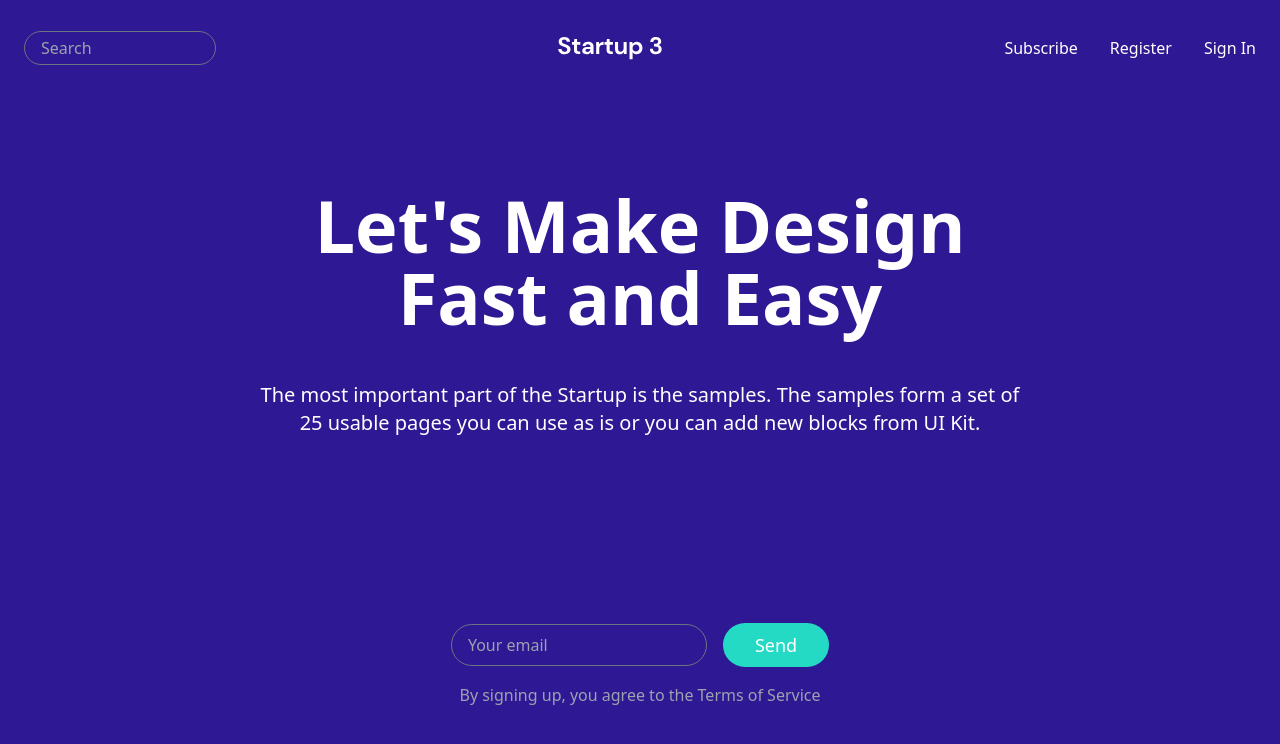
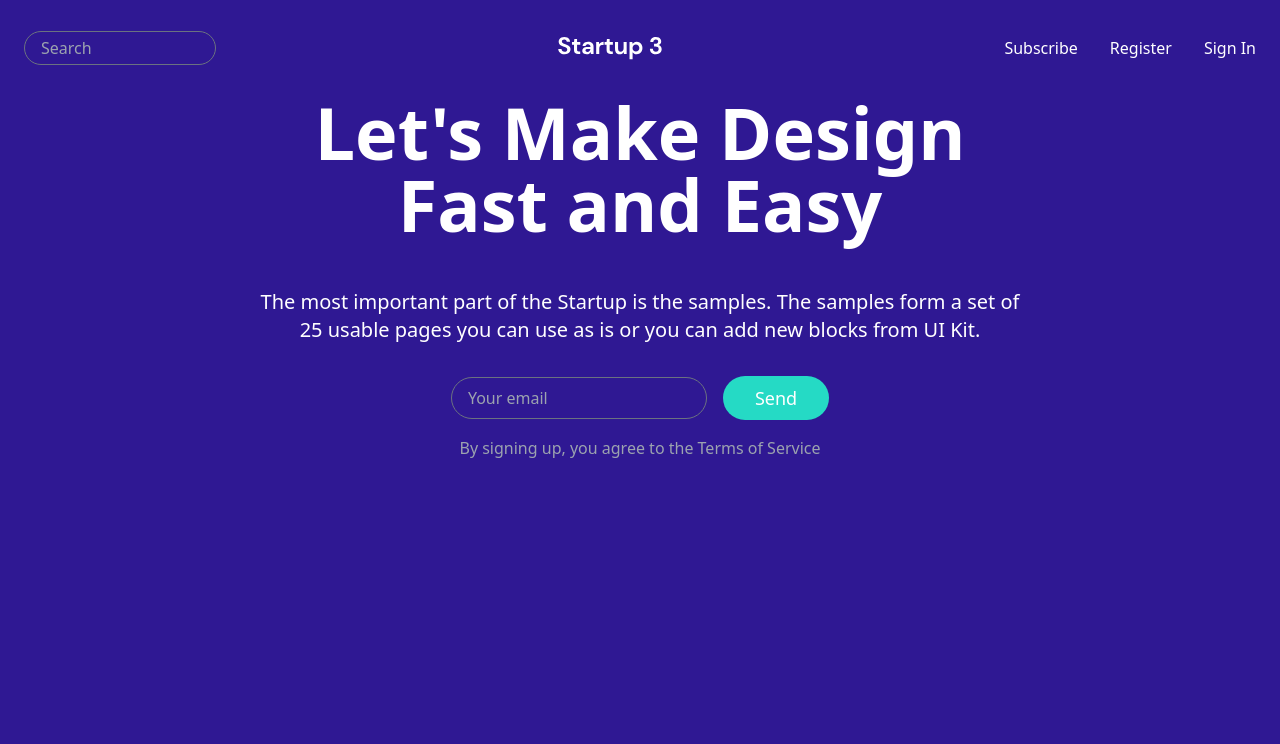
Before and after one commit to mustafazeydani/landing-page-components, a React (Create React App) app: page /#/hero2 in a window 1280 px wide. Shown: the top 744 px of the page. Built offline with nearby package versions, Linux system fonts and the light colour scheme; the HTML template or start-up script is replaced by a standard one.

Commit message:
Fixed Hero Section 2

```diff
--- a/src/components/HeroSections/HeroSection2/HeroSection2.jsx
+++ b/src/components/HeroSections/HeroSection2/HeroSection2.jsx
@@ -5,8 +5,8 @@ const HeroSection2 = () => {
   return (
     <>
       <Navbar2 />
-      <div className="h-screen bg-[#2F1893] pt-24 px-6">
-        <div className="h-full flex flex-col justify-around items-center max-w-3xl mx-auto text-center text-white">
+      <div className="min-h-[100vh] bg-[#2F1893] pt-24 px-6">
+        <div className="h-full flex flex-col justify-around items-center max-w-3xl mx-auto text-center text-white gap-8">
           <div>
             <h2 className="text-7xl font-semibold mb-12">
               Let's Make Design Fast and Easy
```
